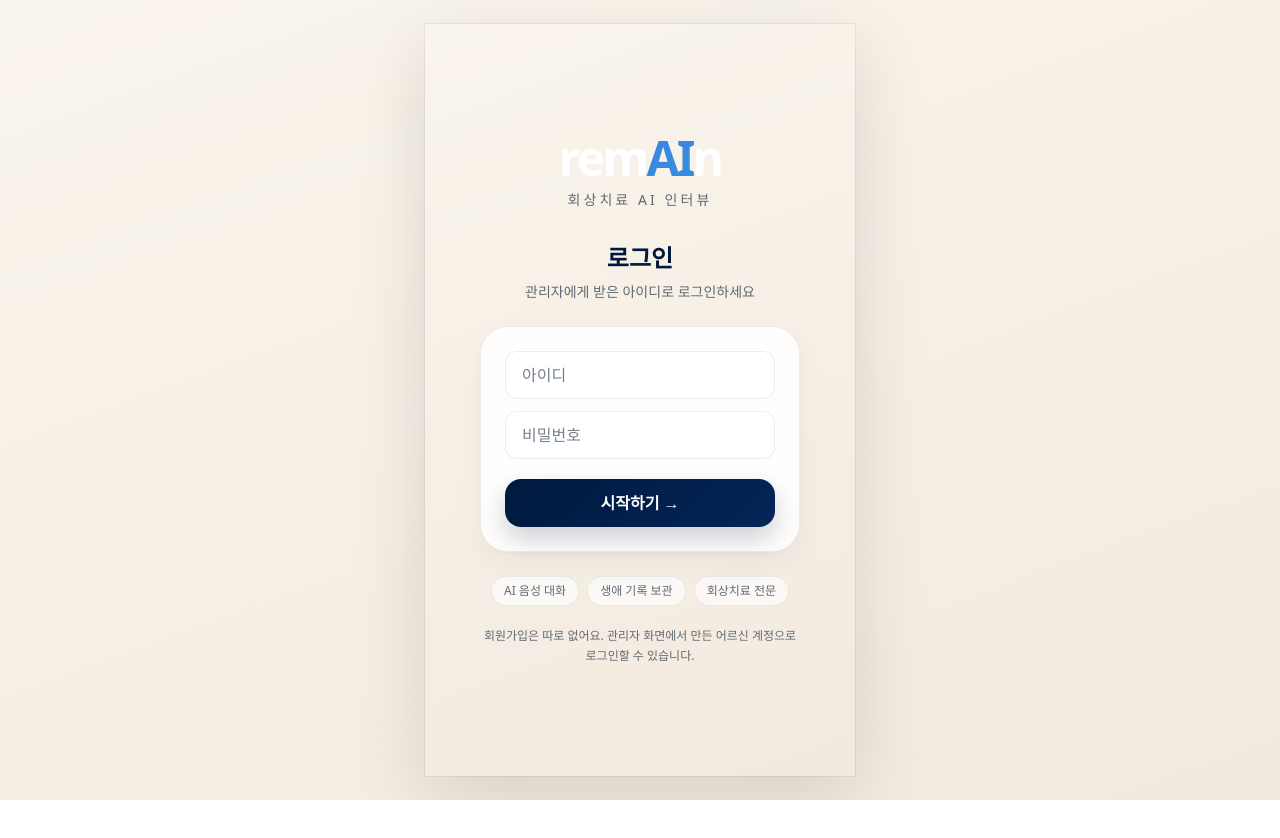
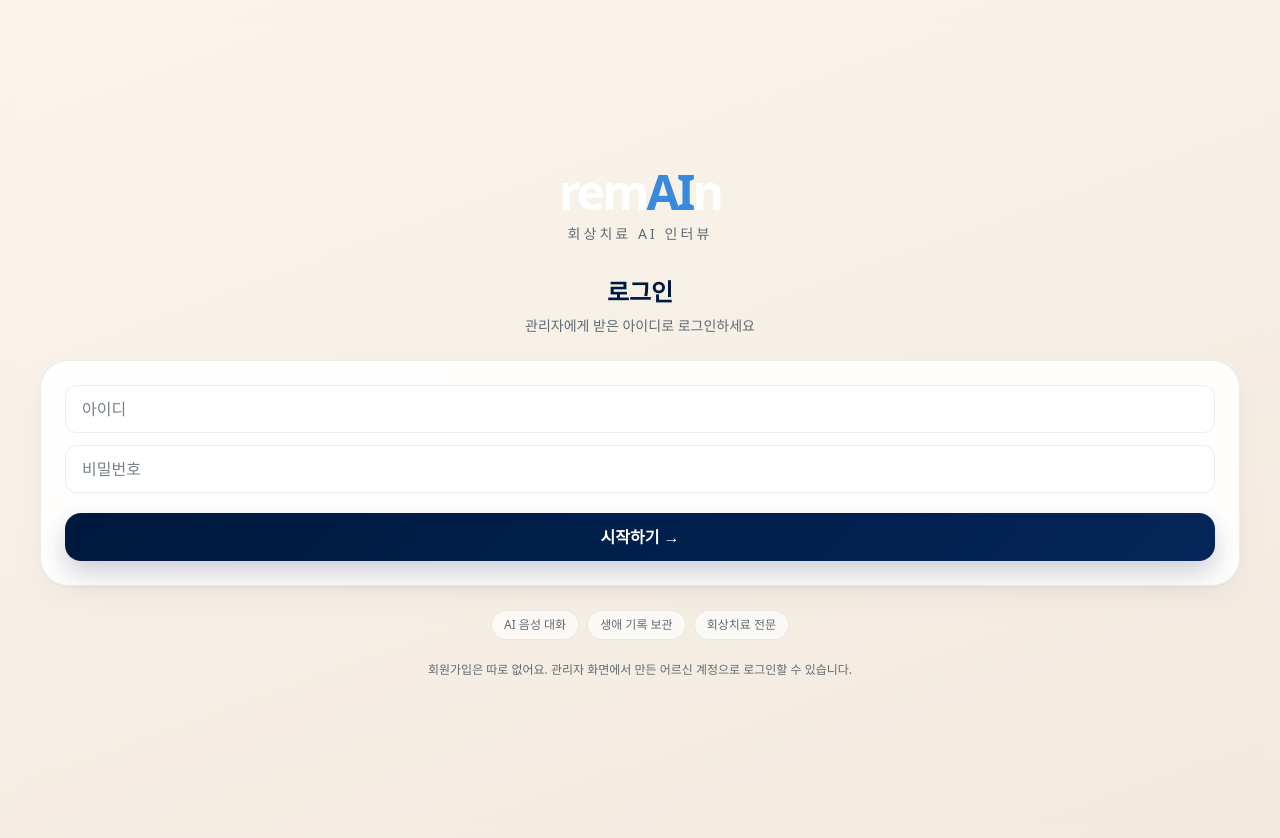
Before and after one commit to sig123234-lang/remain, a Next.js app: page /login in a window 1280 px wide. Shown: the top 838 px of the page. Before the commit the page ends 800 px from the top, so only its background shows below. Built offline with nearby package versions, Linux system fonts and the light colour scheme; no server answers; a web font is replaced by a local one.

Commit message:
Make elder app shell full screen

```diff
--- a/src/app/globals.css
+++ b/src/app/globals.css
@@ -68,15 +68,11 @@
 
 .remain-mobile-shell {
   display: flex;
-  height: calc(100vh - 3rem);
+  min-height: 100vh;
   width: 100%;
-  max-width: 430px;
   flex-direction: column;
   overflow: hidden;
   background: linear-gradient(160deg, var(--remain-bg) 0%, var(--remain-bg-2) 100%);
-  box-shadow:
-    0 0 0 1px rgba(0, 0, 0, 0.05),
-    0 22px 70px rgba(0, 0, 0, 0.12);
 }
 
 .remain-page {
@@ -161,6 +157,26 @@
     rgba(237, 232, 223, 0.92) 55%,
     rgba(238, 240, 247, 0.92) 100%
   );
+}
+
+@media (min-width: 768px) {
+  .remain-app-header {
+    padding-left: 2rem;
+    padding-right: 2rem;
+  }
+
+  .remain-page > * {
+    max-width: 1200px;
+    margin-left: auto;
+    margin-right: auto;
+    width: 100%;
+  }
+
+  .remain-bottom-nav > div {
+    max-width: 720px;
+    margin-left: auto;
+    margin-right: auto;
+  }
 }
 
 .panel {
--- a/src/components/elder-app-shell.tsx
+++ b/src/components/elder-app-shell.tsx
@@ -15,7 +15,7 @@
   hideBottomNav = false,
 }: ElderAppShellProps) {
   return (
-    <main className="app-shell flex min-h-screen justify-center px-4 py-6">
+    <main className="app-shell flex min-h-screen">
       <div className="remain-mobile-shell">
         <ElderHeader rightSlot={rightSlot} />
         <section className="remain-page">{children}</section>
```
